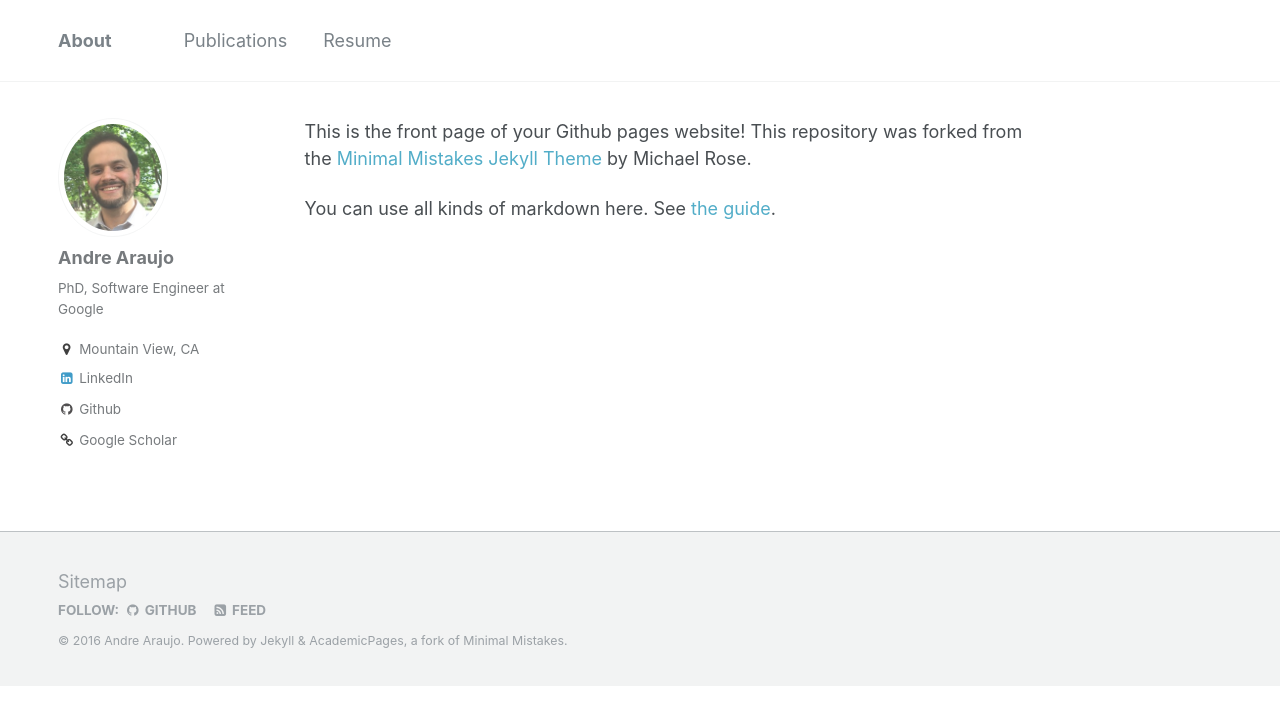
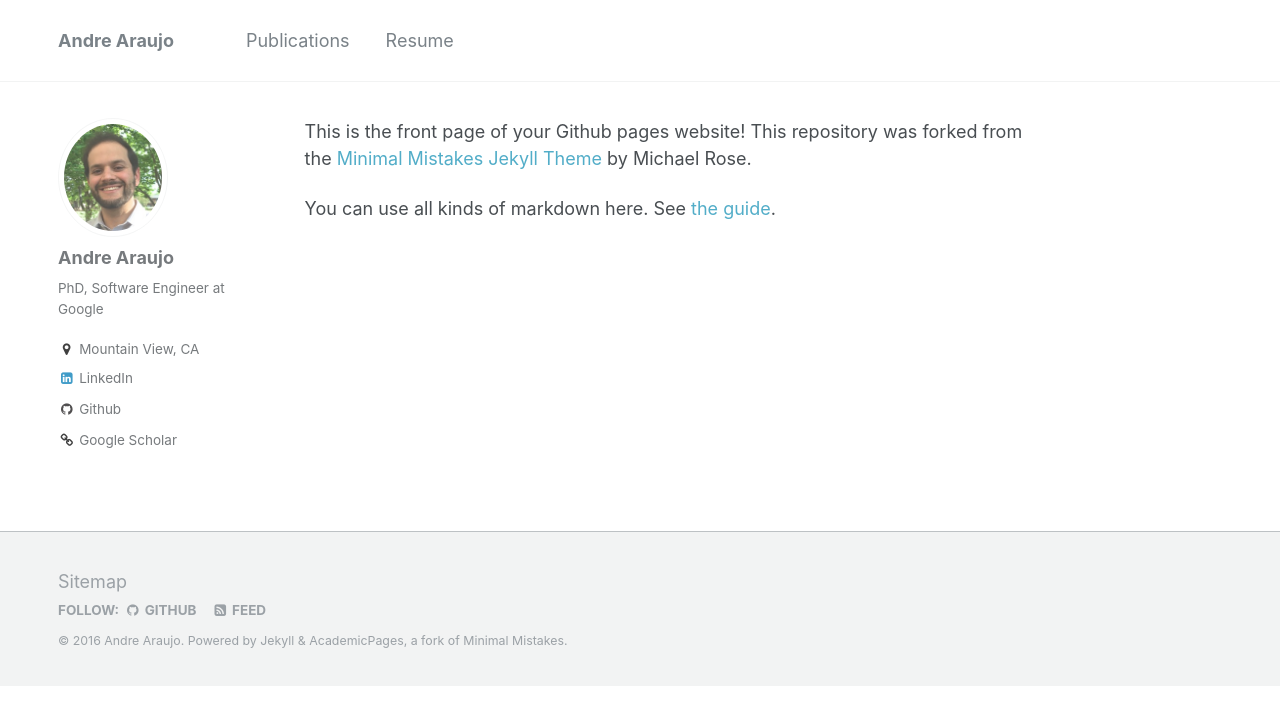
Before and after one commit to andrefaraujo/andrefaraujo.github.io, a Jekyll site: the page built from _pages/about.md, in a window 1280 px wide. Shown: the top 725 px of the page. Built offline with Jekyll 4.4.1, drawn with Linux system fonts in a browser that asks for light colours.

Commit message:
Small update to config file

```diff
--- a/_config.yml
+++ b/_config.yml
@@ -7,7 +7,7 @@
 
 # Site Settings
 locale                   : "en-US"
-title                    : "About"
+title                    : "Andre Araujo"
 title_separator          : "-"
 name                     : &name "Andre Araujo"
 description              : &description "Andre Araujo's personal website"
```
